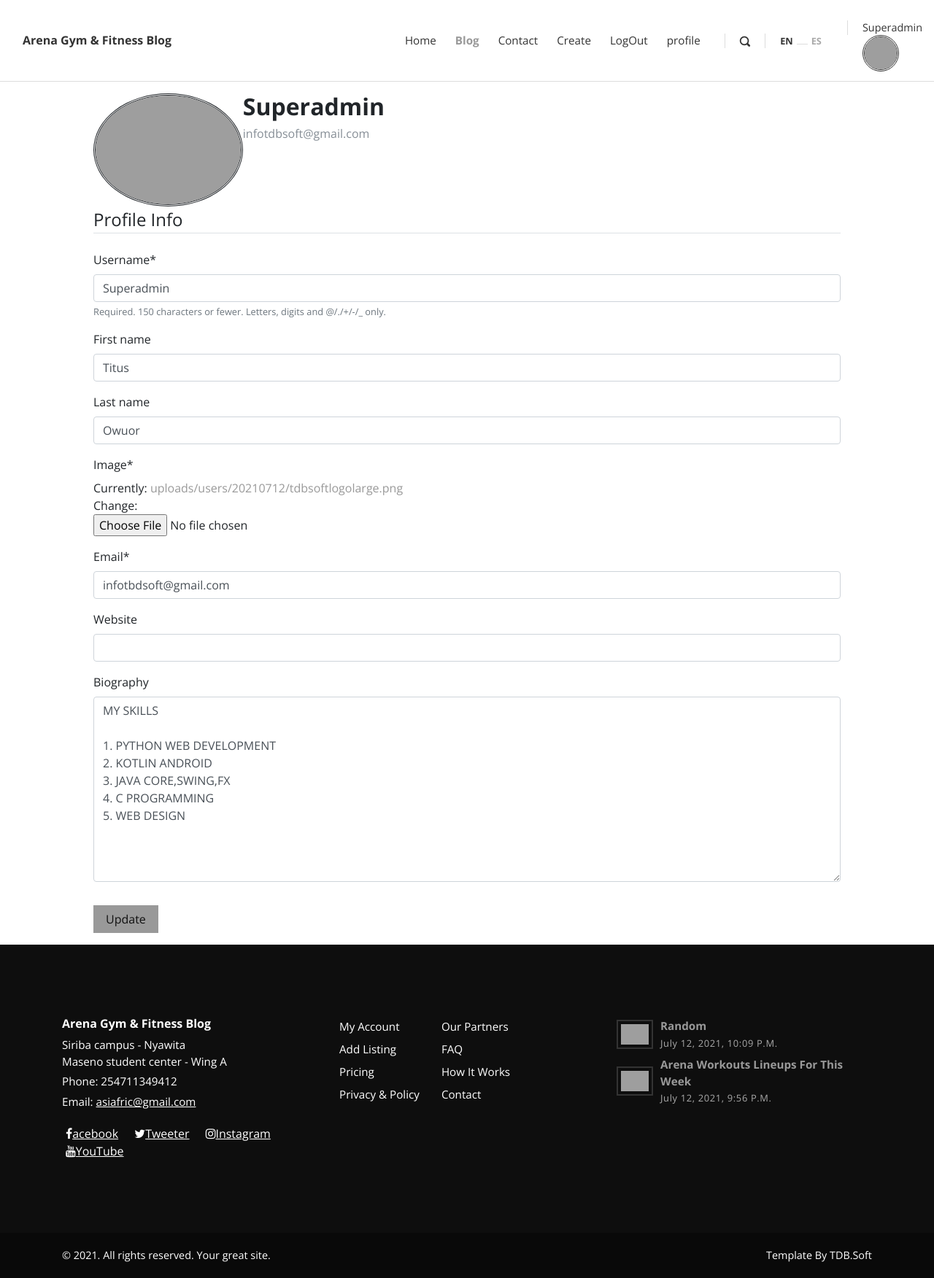
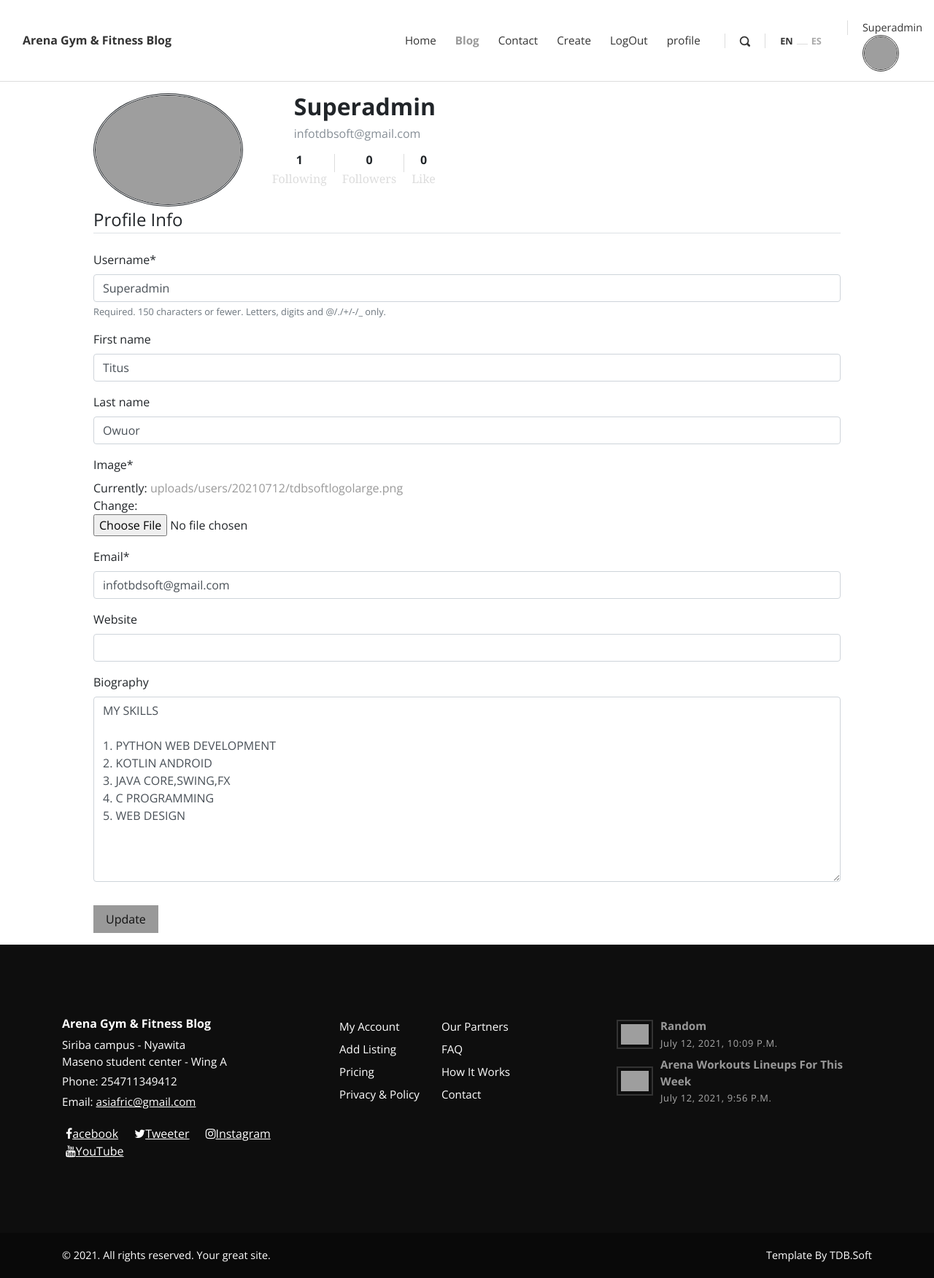
Before and after one commit to MbuguaGeorge/arenadreamblog, a Django app: page /profile/ in a window 1280 px wide. Shown: the whole page at 73% size. Run offline with Django 3.2, Linux system fonts and the light colour scheme; a user stored in the database is signed in; data comes from the database, SQL or seed files in the repository; some libraries are stand-ins or nearby versions; grey boxes are pictures that could not be loaded.

Commit message:
follow feature

```diff
--- a/blog/urls.py
+++ b/blog/urls.py
@@ -28,7 +28,7 @@ urlpatterns = [
     path('post/<pk>/delete/', PostDeleteView.as_view(), name='post-delete'),
     path('tinymce/', include('tinymce.urls')),
     path('accounts/', include('allauth.urls')),
-    path('follow/', views.following, name='follow')
+    path('followToggle/<int:author_id>/',followToggle, name='followToggle')
 ]
 
 if settings.DEBUG:
--- a/posts/admin.py
+++ b/posts/admin.py
@@ -7,4 +7,3 @@ admin.site.register(Post)
 admin.site.register(Comment)
 admin.site.register(PostView)
 admin.site.register(Profile)
-admin.site.register(Follow)
--- a/posts/models.py
+++ b/posts/models.py
@@ -14,8 +14,11 @@ class PostView(models.Model):
 
 
 class Author(models.Model):
-    user = models.OneToOneField(User, on_delete=models.CASCADE)
-    profile_picture = models.ImageField()
+    user = models.OneToOneField(User, on_delete=models.CASCADE,related_name="authors")
+    following = models.ManyToManyField(
+        "self", blank=True, related_name="followers", symmetrical=False
+    )
+    profile_picture=models.ImageField(upload_to="author_profile/",blank=True,null=True)
 
     def __str__(self):
         return self.user.username
@@ -102,10 +105,3 @@ class Profile(models.Model):
         if created:
             Profile.objects.create(user=instance)
         instance.profile.save()
-
-class Follow(models.Model):
-    user = models.ForeignKey(User, on_delete=models.CASCADE, related_name='following')
-    target = models.ForeignKey(Author, on_delete=models.CASCADE, related_name='follower')
-
-    def __str__(self):
-        return str(self.target)
--- a/posts/views.py
+++ b/posts/views.py
@@ -1,13 +1,11 @@
 from django.db.models import Count, Q
 from django.contrib.auth.models import User
 from django.contrib import messages
-from django.http import HttpResponse
 from django.core.paginator import Paginator, EmptyPage, PageNotAnInteger
 from django.shortcuts import render, get_object_or_404, redirect, reverse
 from django.views.generic import View, ListView, DetailView, CreateView, UpdateView, DeleteView
-from django.http import HttpResponse
 from .forms import CommentForm, PostForm
-from .models import Post, Author, PostView, Follow
+from .models import Post, Author, PostView
 from marketing.forms import EmailSignupForm
 from marketing.models import Signup
 from .models import *
@@ -318,25 +316,15 @@ def profile(request):
 
     return render(request,'profile.html', context)
 
-def follow_user(request, User):
-    user = User.objects.get(User)
-    current_user = User.objects.get(username=request.User.profile)
+@login_required
+def followToggle(request, author_id):
+    authorObj =Author.objects.get(user__id=author_id)
+    currentUserObj = User.objects.get(username=request.user.username)
+    following = authorObj.following.all()
 
-    follower = Follow.objects.all()
-
-    if User != current_user.username:
-        if current_user in follower:
-            user.follower.remove(current_user.id)
+    if author_id != currentUserObj.id:
+        if currentUserObj in following:
+            authorObj.following.remove(currentUserObj.id)
         else:
-            user.follower.add(current_user.id)
-
-    return HttpResponse('success')
-
-def following(request, author):
-    user = request.user
-    user_1 = user.pk
-    user_2 = User.objects.get(pk=user_1)
-    follow_user = Follow.objects.filter(target=author).first()
-
-    follow_user.target.add(user_2)
-    return HttpResponse(follow_user)
+            authorObj.following.add(currentUserObj.id)
+            messages.info(request,"Follow status changed")
--- a/static_in_env/css/custom.css
+++ b/static_in_env/css/custom.css
@@ -6,8 +6,3 @@
   border-radius: 50%;
   border-style:double;
 }
-.georgeey-follow:hover{
-  background-color: #1c669c;
-  color: white;
-  border: 1px #1c669c solid;
-}
--- a/static_in_env/css/fontastic.css
+++ b/static_in_env/css/fontastic.css
@@ -24,11 +24,7 @@
   -webkit-font-smoothing: antialiased;
   -moz-osx-font-smoothing: grayscale;
 }
-.georgeey-follow:hover{
-  background-color: #1c669c;
-  color: white;
-  border: 1px #1c669c solid;
-}
+
 [class^="icon-"]:before,
 [class*=" icon-"]:before {
   font-family: "blog" !important;
--- a/static_in_env/css/github.css
+++ b/static_in_env/css/github.css
@@ -24,11 +24,7 @@ github.com style (c) Vasily Polovnyov <vast@whiteants.net>
   color: #333;
   font-weight: bold;
 }
-.georgeey-follow:hover{
-  background-color: #1c669c;
-  color: white;
-  border: 1px #1c669c solid;
-}
+
 .hljs-number,
 .hljs-literal,
 .hljs-variable,
--- a/static_in_env/css/style.blue.css
+++ b/static_in_env/css/style.blue.css
@@ -27,11 +27,7 @@ body {
 strong {
   font-weight: 700;
 }
-.georgeey-follow:hover{
-  background-color: #1c669c;
-  color: white;
-  border: 1px #1c669c solid;
-}
+
 a,
 i,
 span {
--- a/static_in_env/css/style.default.css
+++ b/static_in_env/css/style.default.css
@@ -23,11 +23,7 @@ Bootstrap Temple Blog Template
 body {
   overflow-x: hidden;
 }
-.georgeey-follow:hover{
-  background-color: #1c669c;
-  color: white;
-  border: 1px #1c669c solid;
-}
+
 strong {
   font-weight: 700;
 }
--- a/static_in_env/css/style.green.css
+++ b/static_in_env/css/style.green.css
@@ -27,11 +27,7 @@ body {
 strong {
   font-weight: 700;
 }
-.georgeey-follow:hover{
-  background-color: #1c669c;
-  color: white;
-  border: 1px #1c669c solid;
-}
+
 a,
 i,
 span {
--- a/static_in_env/css/style.red.css
+++ b/static_in_env/css/style.red.css
@@ -27,11 +27,7 @@ body {
 strong {
   font-weight: 700;
 }
-.georgeey-follow:hover{
-  background-color: #1c669c;
-  color: white;
-  border: 1px #1c669c solid;
-}
+
 a,
 i,
 span {
--- a/static_in_env/css/style.sea.css
+++ b/static_in_env/css/style.sea.css
@@ -27,11 +27,7 @@ body {
 strong {
   font-weight: 700;
 }
-.georgeey-follow:hover{
-  background-color: #1c669c;
-  color: white;
-  border: 1px #1c669c solid;
-}
+
 a,
 i,
 span {
--- a/templates/profile.html
+++ b/templates/profile.html
@@ -5,10 +5,37 @@
 {% block content %}
     <div class="content-section box" style="margin-left:10%;margin-right:10%;">
         <div class="media">
-            <img class="profile-img rounded-circle account-img " src="{{ user.profile.image.url }}" style="height:20%;width:20%">
+            <img class="profile-img rounded-circle account-img " src="{{ user.profile.image.url }}" style="height:20%;width:20%;border-radius: 50%;">
             <div class="media-body">
-                <h2 class="account-heading">{{ user.username }}</h2>
-                <p class="text-secondary">{{ user.email }}</p>
+                <div style="margin-left: 70px;" >
+                    <h2 class="account-heading">{{ user.username }}</h2>
+                    <p class="text-secondary">{{ user.email }}</p>
+                </div>
+                <div>
+                    <ul style="list-style: none;display: flex;">
+                        <li style="border-right: 1px solid #ddd; height: 25px; top: 20px; padding-right: 10px;" >
+                            <ol style="text-align: center;">
+                                <h3 style="font-size: 1rem;" >1</h3>
+                                <h3 style="font-family: Cambria, Cochin, Georgia, Times, 'Times New Roman', serif;font-size: 1rem;
+                                color: #ddd;font-weight: 200;" >Following</h3>
+                            </ol>
+                        </li>
+                        <li style="border-right: 1px solid #ddd;padding-right: 10px; height: 25px; vertical-align: middle;">
+                            <ol style="text-align: center; padding-left: 10px;">
+                                <h3 style="font-size: 1rem;" >0</h3>
+                                <h3 style="font-family: Cambria, Cochin, Georgia, Times, 'Times New Roman', serif;font-size: 1rem;
+                                color: #ddd;font-weight: 200;">Followers</h3>
+                            </ol>
+                        </li>
+                        <li>
+                            <ol style="text-align: center; padding-left: 10px;">
+                                <h3 style="font-size: 1rem;" >0</h3>
+                                <h3 style="font-family: Cambria, Cochin, Georgia, Times, 'Times New Roman', serif;font-size: 1rem;
+                                color: #ddd;font-weight: 200;">Like</h3>
+                            </ol>
+                        </li>
+                    </ul>
+                </div>
             </div>
         </div>
         <form method="POST" enctype="multipart/form-data">
```
Also changed, not shown: templates/blog.html (+7 -10 lines), db.sqlite3, posts/migrations/0004_auto_20210721_1349.py (added).
